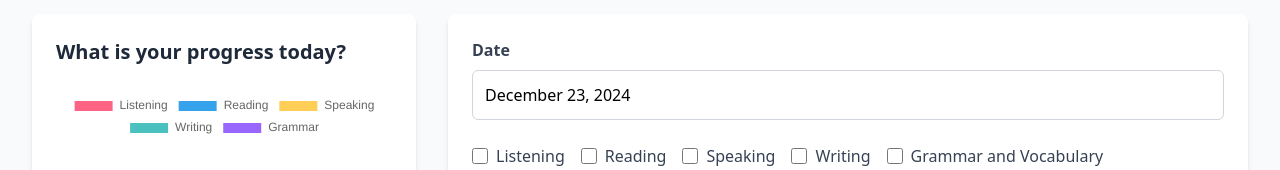
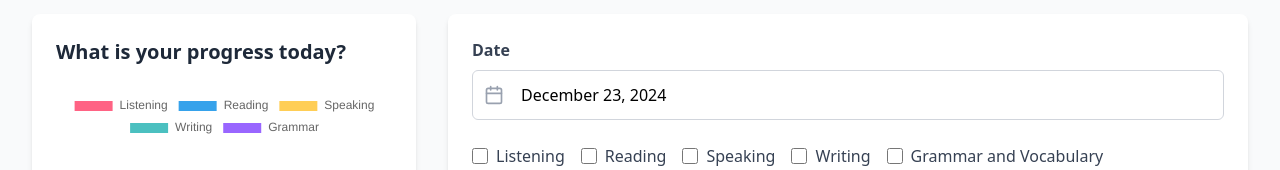
Before and after one commit to RaulWeirdStackDev/MyLearningJourneyReactV, a React (Vite) app: page / in a window 1280 px wide. Shown: the part 178-348 px from the top of the page. Built offline with nearby package versions, Linux system fonts and the light colour scheme.

Commit message:
Mejora de Date en Entry

```diff
--- a/index.html
+++ b/index.html
@@ -2,7 +2,7 @@
 <html lang="en">
   <head>
     <meta charset="UTF-8" />
-    <link rel="icon" type="image/svg+xml" href="/public/Header/logoMLJ.jpeg" />
+    <link rel="icon" type="image/svg+xml" href="/logoMLJ.jpeg" />
     <meta name="viewport" content="width=device-width, initial-scale=1.0" />
     <title>My Learning Journey</title>
   </head>
--- a/src/views/Entry/Entry.jsx
+++ b/src/views/Entry/Entry.jsx
@@ -1,6 +1,7 @@
 import { useState, useEffect, useRef } from 'react';
 import DatePicker from 'react-datepicker';
 import 'react-datepicker/dist/react-datepicker.css';
+import { Calendar } from 'lucide-react'; // Importar el ícono
 import {
   Chart as ChartJS,
   ArcElement,
@@ -142,16 +143,18 @@ export const Entry = () => {
             <label htmlFor="entryDate" className="block font-bold text-gray-700">
               Date
             </label>
+            <div className="relative">
               <DatePicker
                 id="entryDate"
                 selected={selectedDate}
                 onChange={(date) => setSelectedDate(date)}
                 dateFormat="MMMM d, yyyy"
-              className="w-full border border-gray-300 rounded-md p-3 focus:ring-2 focus:ring-blue-500 focus:border-transparent"
+                className="w-full border border-gray-300 rounded-md p-3 pl-12 focus:ring-2 focus:ring-blue-500 focus:border-transparent cursor-pointer hover:border-blue-400 transition-colors"
                 wrapperClassName="w-full"
               />
+              <Calendar className="absolute left-3 top-1/2 transform -translate-y-1/2 h-5 w-5 text-gray-400 pointer-events-none" />
+            </div>
           </section>
-
           {/* Checkboxes de actividades */}
           <section>
             <div className="flex flex-col sm:flex-row sm:flex-wrap gap-4">
```
Lines whose indentation alone changed are shown as unchanged.
